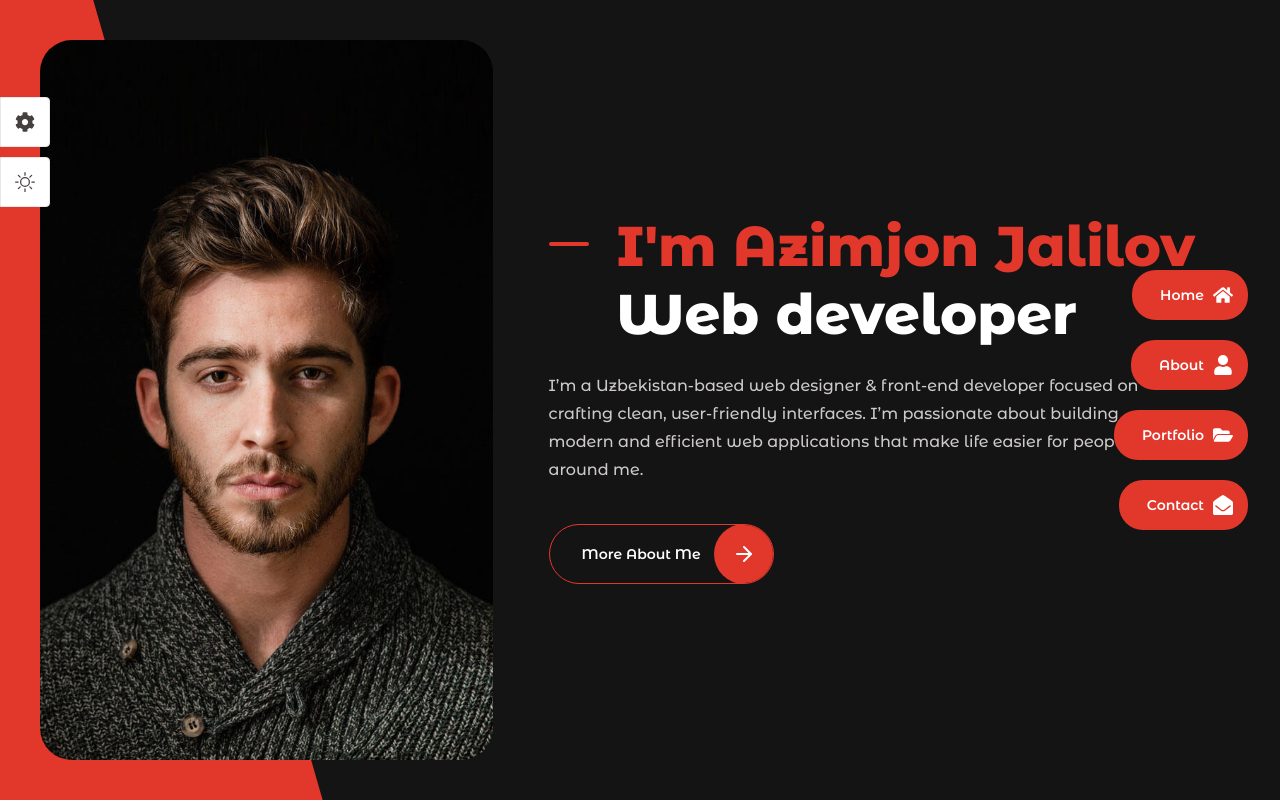
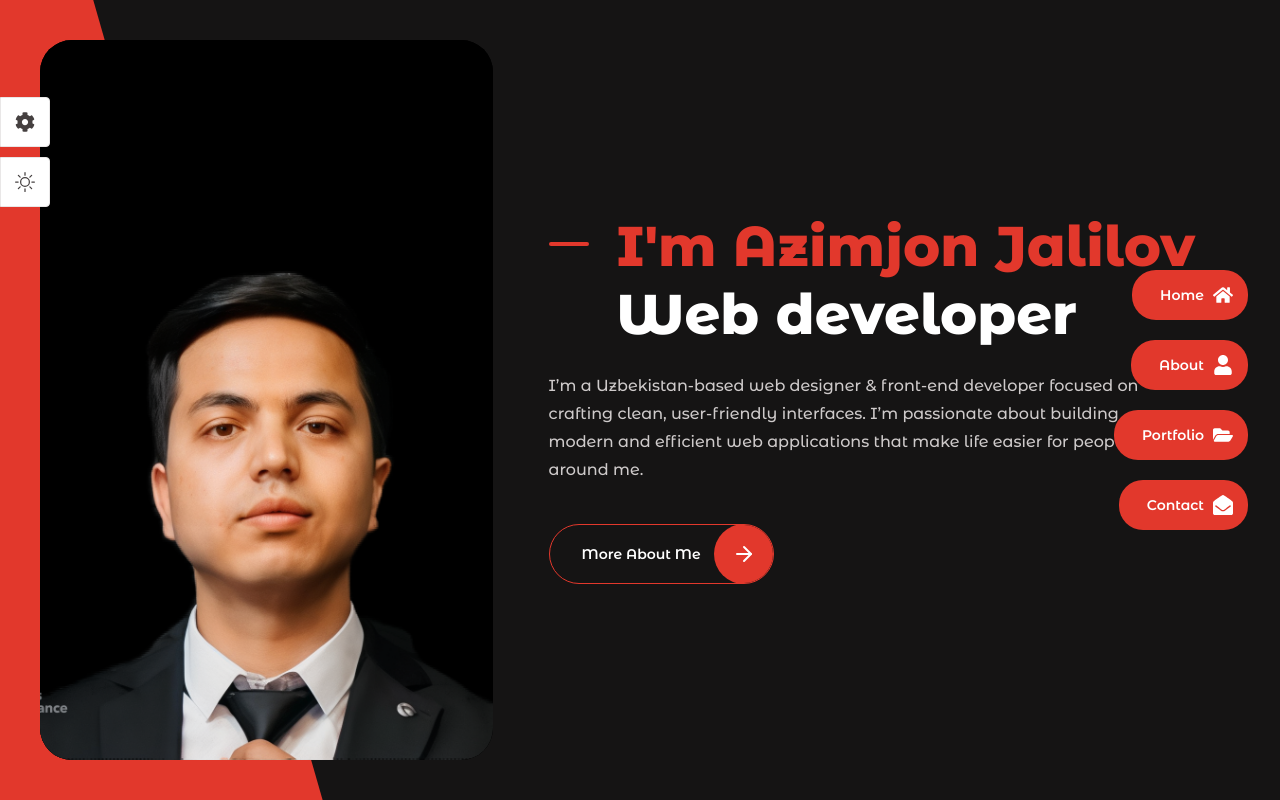
Before and after one commit to azimjonjalilov/azimjon-portfolio, a React (Vite) app: page / in a window 1280 px wide. Built offline with nearby package versions, Linux system fonts and the light colour scheme.

Commit message:
update user img

```diff
--- a/src/pages/home/Home.jsx
+++ b/src/pages/home/Home.jsx
@@ -1,4 +1,4 @@
-import Profile from "../../assets/home.jpg";
+import Profile from "../../assets/user.png";
 import { Link } from "react-router";
 import { FiArrowRight } from "react-icons/fi";
 import "./home.css";
@@ -6,7 +6,9 @@ import "./home.css";
 const Home = () => {
   return (
     <section className="home-container grid">
-      <img src={Profile} alt="" className="home-img" />
+      <div className="home-img">
+        <img src={Profile} alt="" className="home-img" />
+      </div>
 
       <div className="home-content">
         <h1 className="home-title">
--- a/src/pages/home/home.css
+++ b/src/pages/home/home.css
@@ -12,6 +12,7 @@
   object-fit: cover;
   border-radius: 2rem;
   z-index: 10;
+  background: #000;
 }
 
 .home-title {
```
Also changed, not shown: src/assets/user.png (added).
